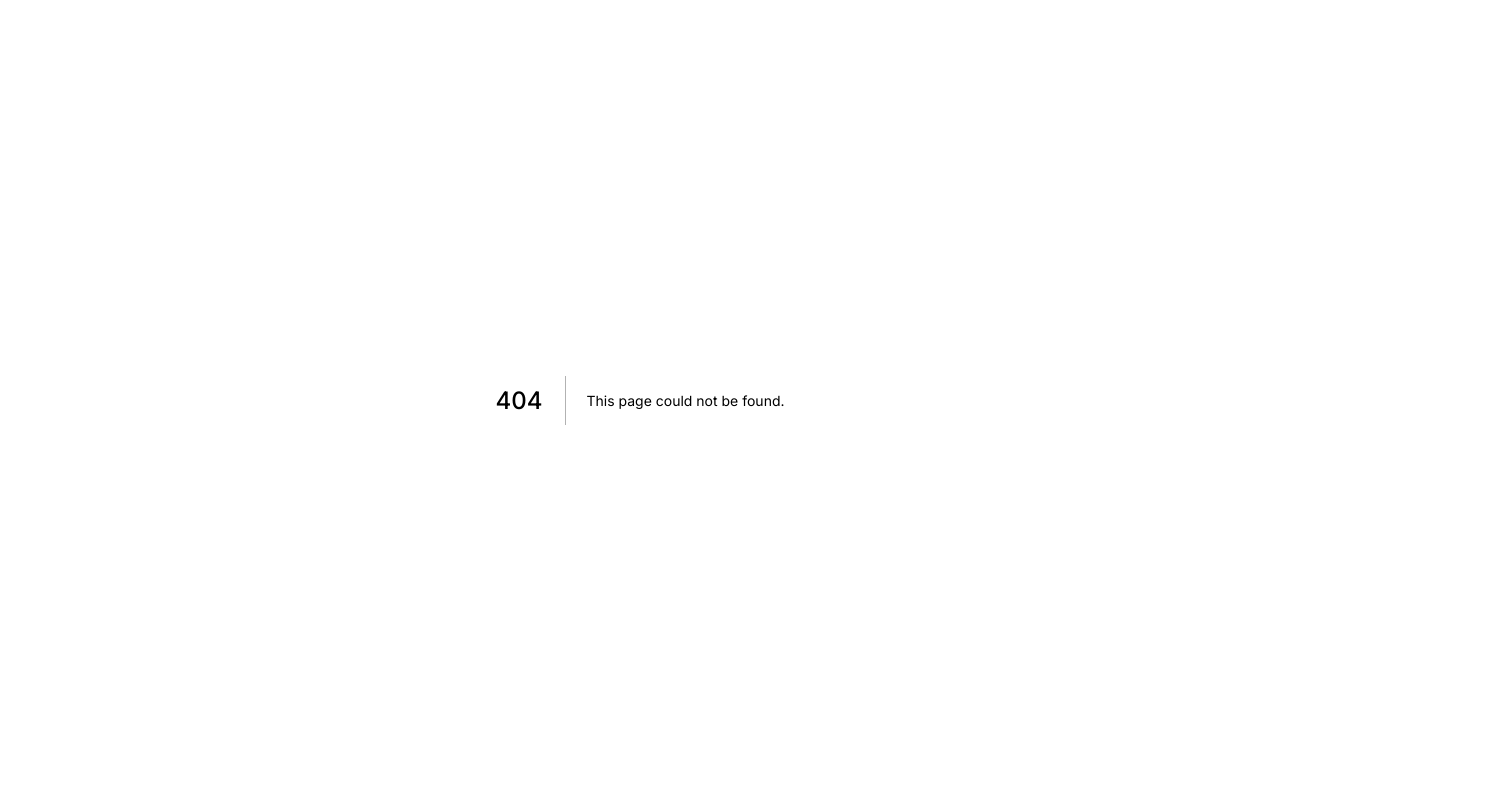
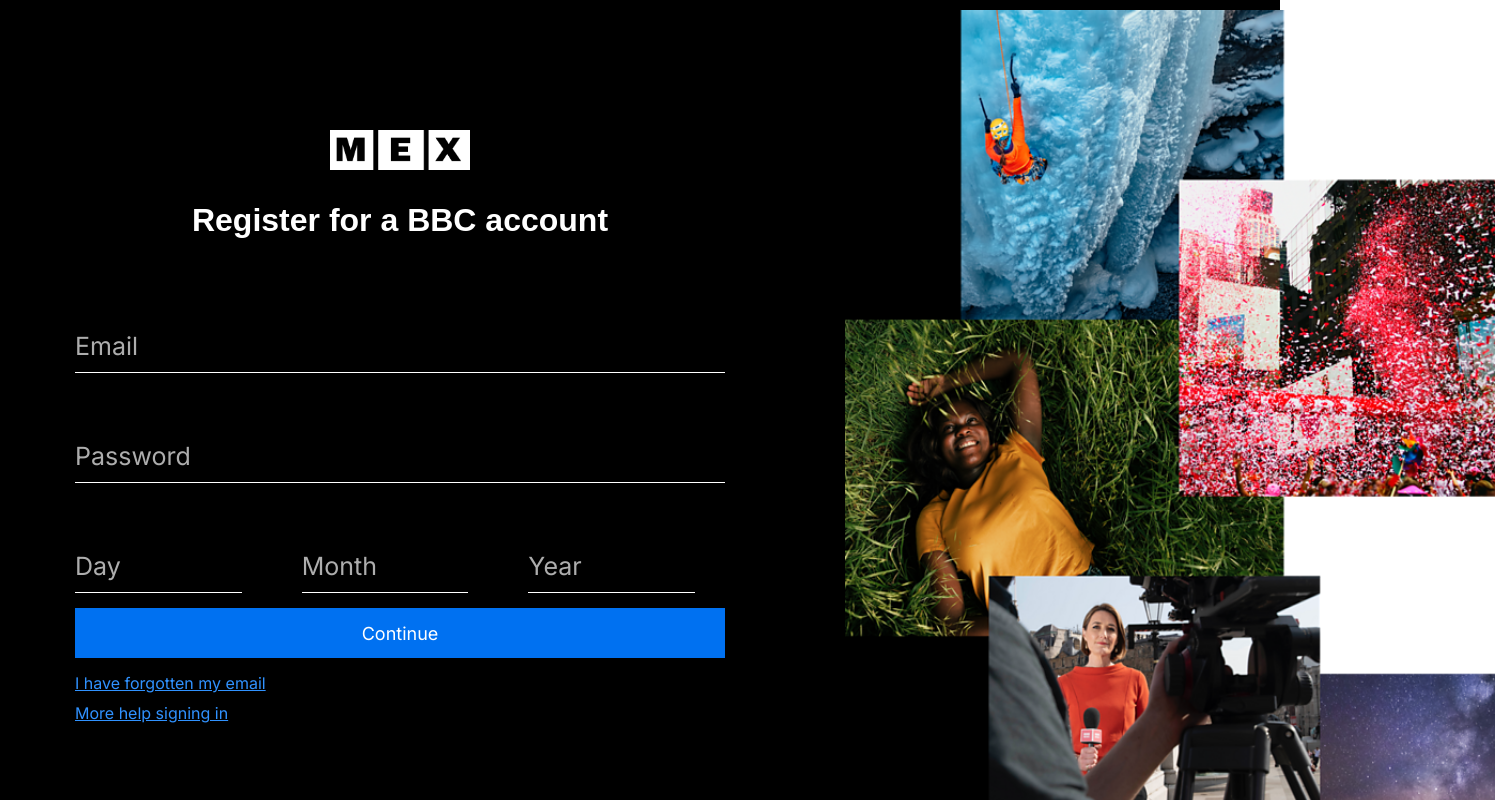
Before and after one commit to Pawsing-ctr/NextWeather, a Next.js app: page /registration in a window 1280 px wide. Before the commit this address had no page. Shown: the top 800 px of the page, 1495 px wide, since content can reach past the window. Built offline with nearby package versions, Linux system fonts and the light colour scheme.

Commit message:
recode registration/login, compilating input, delete redux, create DB (postgreSQL)

```diff
--- a/src/app/(page)/authPage/page.css
+++ b/src/app/(page)/auth/page.css
@@ -45,6 +45,7 @@
   width: 100%;
 }
 
+.data-user-input,
 .auth-form-input {
   outline: none;
   background: none;
@@ -57,12 +58,14 @@
   padding: 10px 0;
 }
 
+.data-user-input::placeholder,
 .auth-form-input::placeholder {
   color: rgb(173, 173, 173);
   font-size: 25px;
   transition: all 0.3s ease;
 }
 
+.data-user-input:focus::placeholder,
 .auth-form-input:focus::placeholder {
   transform: translateY(-20px);
   font-size: 15px;
@@ -120,3 +123,25 @@
   width: 650px;
   height: 1000px;
 }
+
+.input-wrapper{
+  display: flex;
+  flex-direction: column;
+  gap: 30px;
+}
+
+
+/* -----registration-page style-------- */
+
+.data-user-birthday{
+  display: flex;
+  gap: 30px;
+}
+
+.data-user-input{
+  max-width: 200px;
+  width: 100%;
+}
+.error-message{
+  color: red;
+}
--- /dev/null
+++ b/src/app/(page)/registration/page.tsx
@@ -0,0 +1,104 @@
+"use client";
+import React, { useState } from "react";
+import "../auth/page.css";
+import PageBlockWrapper from "@/app/components/PageBlockWrapper/PageBlockWrapper";
+import { Colors } from "@/app/constants/colors";
+import Link from "next/link";
+import { formInputs } from "@/app/constants/formInputs";
+import { initialUser } from "@/app/constants/initialUserConst";
+import { handleSchemeCheckError } from "@/app/checkErrorFunc/checkErrorFunc";
+import { registrationUserSchem } from "@/app/zodScheme/zodScheme";
+
+const ClientComponent = () => {
+  const [newUser, setNewUser] = useState(initialUser);
+  const [error, setError] = useState<Record<string, string>>({});
+
+  const handleChangeInput = (value: string, name: string) => {
+    setNewUser((prev) => ({
+      ...prev,
+      [name]: value,
+    }));
+  };
+
+  const handleRegistration = async (e: React.FormEvent) => {
+    e.preventDefault();
+    const errorResult = handleSchemeCheckError(
+      registrationUserSchem,
+      newUser,
+      setError
+    );
+    if (!errorResult) {
+      console.log("Данные введены не правильно");
+    }
+  };
+
+  return (
+    <PageBlockWrapper backgroundColor={Colors.backgroundColorAuth}>
+      <div className="auth-page">
+        <div className="auth-content">
+          <div className="auth-title">
+            <img className="auth-logo" src="/authLogoIMG.png" alt="" />
+            <p className="sign-into-text">Register for a BBC account</p>
+            <p>You must be 16 or over to register for a BBC account</p>
+          </div>
+          <form className="auth-form-block">
+            <div className="input-wrapper">
+              {formInputs.loginInputs.map((el) => {
+                const errorMessage = error[el.name];
+                return (
+                  <>
+                    <input
+                      key={el.id}
+                      type={el.type}
+                      className={el.className}
+                      name={el.name}
+                      placeholder={el.placeholder}
+                      onChange={(e) =>
+                        handleChangeInput(e.target.value, el.name)
+                      }
+                    />
+                    <p className="error-message">{errorMessage}</p>
+                  </>
+                );
+              })}
+              <div className="data-user-birthday">
+                {formInputs.dateInputs.map((el) => {
+                  const errorMessage = error[el.name];
+                  return (
+                    <>
+                      <input
+                        key={el.id}
+                        type={el.type}
+                        className={el.className}
+                        name={el.name}
+                        placeholder={el.placeholder}
+                        onChange={(e) =>
+                          handleChangeInput(e.target.value, el.name)
+                        }
+                      />
+                      <p className="error-message">{errorMessage}</p>
+                    </>
+                  );
+                })}
+              </div>
+            </div>
+            <button onClick={handleRegistration} className="form-button">
+              Continue
+            </button>
+            <div className="auth-link-block">
+              <Link className="auth-link" href={"#"}>
+                <p>I have forgotten my email</p>
+              </Link>
+              <Link className="auth-link" href={"#"}>
+                <p>More help signing in</p>
+              </Link>
+            </div>
+          </form>
+        </div>
+        <img className="background-img" src="./authBackgroundIMG.png" alt="" />
+      </div>
+    </PageBlockWrapper>
+  );
+};
+
+export default ClientComponent;
--- a/src/app/components/Header/Header.tsx
+++ b/src/app/components/Header/Header.tsx
@@ -14,7 +14,7 @@ const Header = () => {
       <header className="header">
         <div className="logo-header">
           <img className="logo-img" src="./logoIMG.jpg" alt="" />
-          <div onClick={() => router.push("/authPage")} className="user-text">
+          <div onClick={() => router.push("/auth")} className="user-text">
             <UserAssets width="28px" height="28px" />
             <span>Sign in</span>
           </div>
--- a/src/app/components/ReduxProvider/ReduxProvider.tsx
+++ /dev/null
@@ -1,10 +0,0 @@
-"use client";
-
-import { store } from "@/app/redux/store";
-import { Provider } from "react-redux";
-
-const ReduxProvider = ({ children }: { children: React.ReactNode }) => {
-  return <Provider store={store}>{children}</Provider>;
-};
-
-export default ReduxProvider;
--- /dev/null
+++ b/src/app/constants/formInputs.ts
@@ -0,0 +1,54 @@
+interface IRegistrationInput {
+  id: number;
+  type: string;
+  name: string;
+  placeholder: string;
+  className: string;
+}
+
+interface IFormInput {
+  loginInputs: IRegistrationInput[];
+  dateInputs: IRegistrationInput[];
+}
+
+export const formInputs: IFormInput = {
+  loginInputs: [
+    {
+      id: 1,
+      type: "text",
+      name: "email",
+      placeholder: "Email",
+      className: "auth-form-input",
+    },
+    {
+      id: 2,
+      type: "password",
+      name: "password",
+      placeholder: "Password",
+      className: "auth-form-input",
+    },
+  ],
+  dateInputs: [
+    {
+      id: 1,
+      type: "text",
+      name: "day",
+      placeholder: "Day",
+      className: "data-user-input",
+    },
+    {
+      id: 2,
+      type: "text",
+      name: "month",
+      placeholder: "Month",
+      className: "data-user-input",
+    },
+    {
+      id: 3,
+      type: "text",
+      name: "year",
+      placeholder: "Year",
+      className: "data-user-input",
+    },
+  ],
+};
--- a/src/app/layout.tsx
+++ b/src/app/layout.tsx
@@ -1,7 +1,6 @@
 import type { Metadata } from "next";
 import { Geist, Geist_Mono } from "next/font/google";
 import "./globals.css";
-import ReduxProvider from "./components/ReduxProvider/ReduxProvider";
 // import Header from "./components/Header/Header";
 
 const geistSans = Geist({
@@ -27,12 +26,10 @@ export default function RootLayout({
   return (
     <html lang="en">
       <body className={`${geistSans.variable} ${geistMono.variable}`}>
-        <ReduxProvider>
-          <div className="app">
-            {/* <Header /> */}
-            {children}
-          </div>
-        </ReduxProvider>
+        <div className="app">
+          {/* <Header /> */}
+          {children}
+        </div>
       </body>
     </html>
   );
--- a/src/app/redux/slice/userSlice.ts
+++ /dev/null
@@ -1,28 +0,0 @@
-// import { initialUser } from "@/app/constants/initialUserConst";
-import { IInitialUser, initialUser } from "@/app/constants/initialUserConst";
-import { createSlice, PayloadAction } from "@reduxjs/toolkit";
-
-interface InitialState {
-  user: IInitialUser;
-}
-
-const initialState: InitialState = {
-  user: initialUser,
-};
-
-export const userSlice = createSlice({
-  name: "user",
-  initialState,
-  reducers: {
-    setUserInput: (
-      state,
-      action: PayloadAction<{ field: keyof IInitialUser; value: string }>
-    ) => {
-      const { field, value } = action.payload;
-      state.user[field] = value;
-    },
-  },
-});
-
-export const { setUserInput } = userSlice.actions;
-export default userSlice.reducer;
--- a/src/app/redux/store.ts
+++ /dev/null
@@ -1,10 +0,0 @@
-import { combineReducers, configureStore } from "@reduxjs/toolkit";
-import userReducer from "./slice/userSlice";
-
-const rootReducer = combineReducers({
-  user: userReducer,
-});
-
-export const store = configureStore({
-  reducer: rootReducer,
-});
--- a/src/app/zodScheme/zodScheme.ts
+++ b/src/app/zodScheme/zodScheme.ts
@@ -1,9 +1,22 @@
 import { z } from "zod";
+
+const dayRegular = /^(0?[1-9]|[12][0-9]|3[01])$/;
+const monthRegular = /^(0?[1-9]|1[0-2])$/;
+const yearRegular = /^(19[0-9]{2}|20[0-9]{2}|2100)$/;
 
 export const registrationUserSchem = z.object({
   email: z.string().email("Некорректный email"),
   password: z.string().min(8, "В пароле должно быть минимум 8 символов"),
-  day: z.string().min(1, "Этот пункт обязателен"),
-  month: z.string().min(1, "Этот пункт обязателен"),
-  year: z.string().min(1, "Этот пункт обязателен"),
+  day: z
+    .string()
+    .regex(dayRegular, "Некорректный день")
+    .min(1, "Этот пункт обязателен"),
+  month: z
+    .string()
+    .regex(monthRegular, "Некорректный меяц")
+    .min(1, "Этот пункт обязателен"),
+  year: z
+    .string()
+    .regex(yearRegular, "Некорректный год")
+    .min(1, "Этот пункт обязателен"),
 });
```
Also changed, not shown: src/app/(page)/auth/page.tsx (renamed from src/app/(page)/authPage/page.tsx, +8 -16 lines), src/app/(page)/authPage/register/email/page.tsx (deleted, +0 -7 lines).
